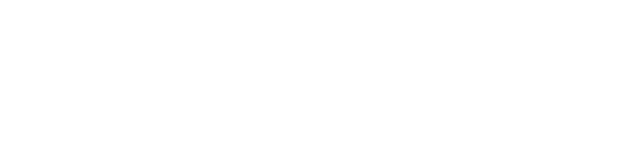
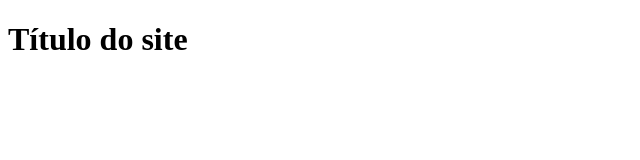
Before and after one commit to diegoszago/hello-world, a plain HTML site: page index.html in a window 1280 px wide. Shown: the whole page, without its empty margins (0-640 px from the left). Drawn offline with Linux system fonts and the light colour scheme.

Commit message:
Adicionado título ao site

```diff
--- a/index.html
+++ b/index.html
@@ -5,6 +5,6 @@
 <title> Meu Site </title>
 </head>
 <body>
-
+	<h1> Título do site</h1>
 </body>
 </html>
```
